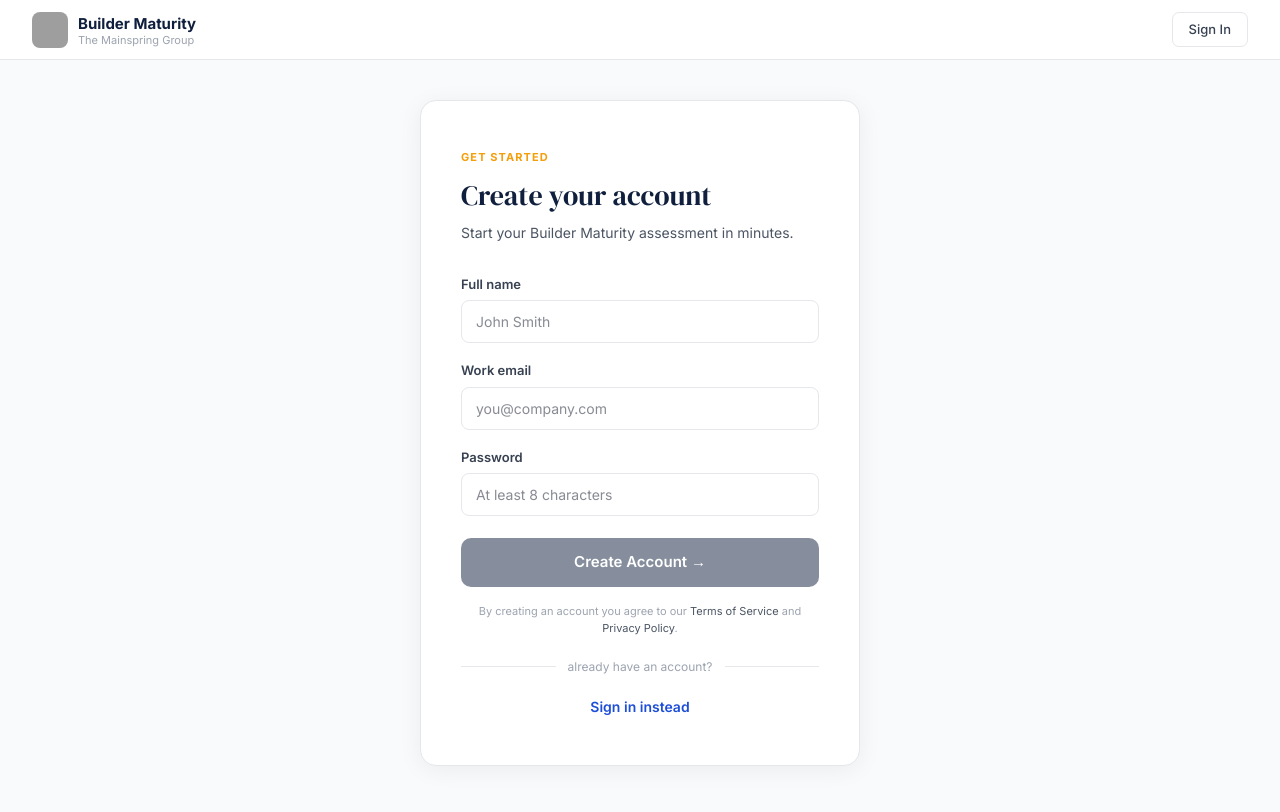
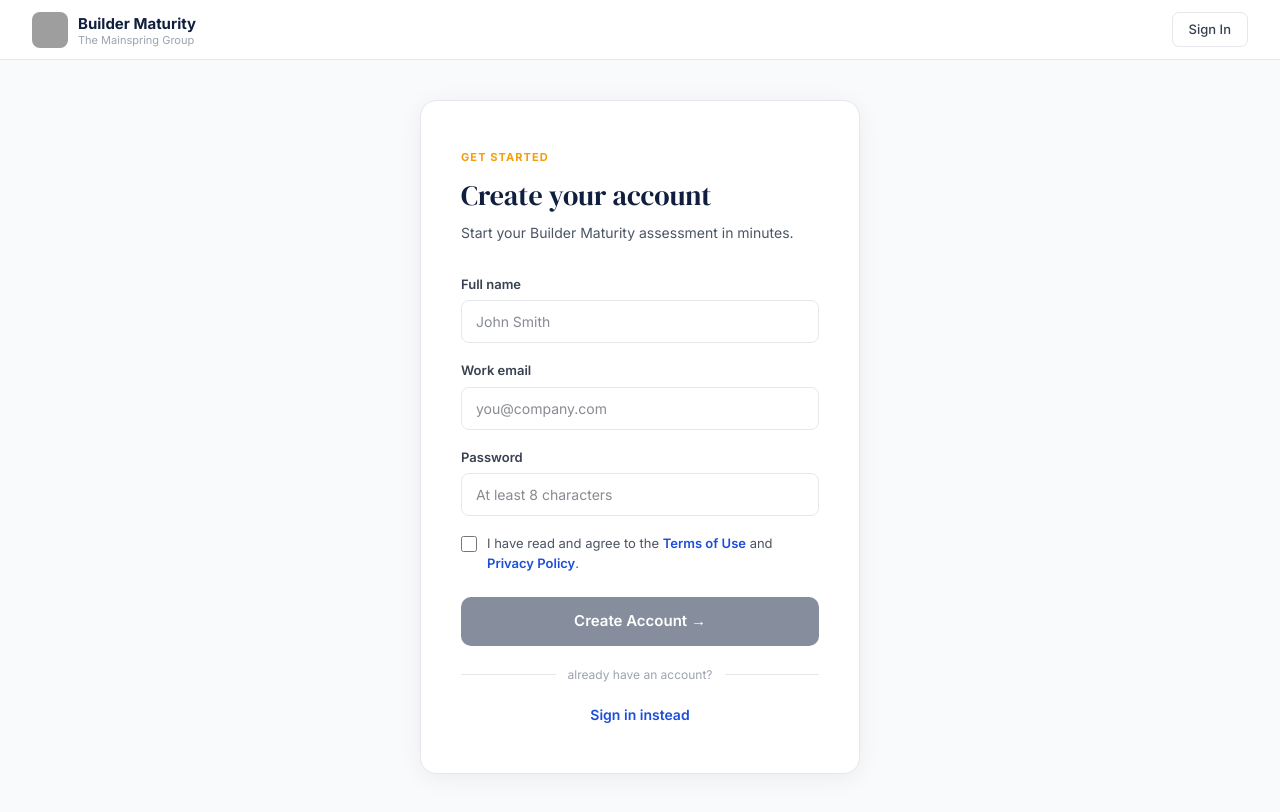
Before and after one commit to matt-tmg-hub/maturity, a Next.js app: page /signup in a window 1280 px wide. Built offline with nearby package versions, Linux system fonts and the light colour scheme; no server answers; grey boxes are pictures that could not be loaded.

Commit message:
Add terms/privacy checkbox to signup

```diff
--- a/app/signup/page.tsx
+++ b/app/signup/page.tsx
@@ -7,12 +7,14 @@
   const [fullName, setFullName] = useState('')
   const [email, setEmail] = useState('')
   const [password, setPassword] = useState('')
+  const [agreed, setAgreed] = useState(false)
   const [error, setError] = useState('')
   const [loading, setLoading] = useState(false)
   const router = useRouter()
   const supabase = createClient()
 
   async function handleSignup() {
+    if (!agreed) { setError('You must accept the Terms of Use and Privacy Policy to continue.'); return }
     if (password.length < 8) { setError('Password must be at least 8 characters.'); return }
     setLoading(true); setError('')
     const { error } = await supabase.auth.signUp({
@@ -42,13 +44,15 @@
         .field input:focus{border-color:var(--blue);}
         .btn-navy{width:100%;padding:13px;background:var(--navy);color:var(--white);font-size:15px;font-weight:600;border:none;border-radius:10px;cursor:pointer;margin-top:4px;font-family:var(--font);transition:opacity .15s;}
         .btn-navy:disabled{opacity:.5;cursor:not-allowed;}
-        .terms{font-size:11px;color:var(--gray-400);text-align:center;margin-top:16px;line-height:1.6;}
-        .terms a{color:var(--gray-600);}
         .divider{display:flex;align-items:center;gap:12px;margin:20px 0;}
         .divider-line{flex:1;height:1px;background:var(--gray-200);}
         .divider-text{font-size:12px;color:var(--gray-400);}
         .auth-switch{text-align:center;font-size:14px;color:var(--gray-600);}
         .auth-switch a{color:var(--blue);font-weight:600;text-decoration:none;}
+        .checkbox-row{display:flex;align-items:flex-start;gap:10px;margin-bottom:20px;}
+        .checkbox-row input[type=checkbox]{width:16px;height:16px;margin-top:2px;flex-shrink:0;cursor:pointer;accent-color:var(--navy);}
+        .checkbox-row label{font-size:13px;color:var(--gray-600);line-height:1.5;cursor:pointer;}
+        .checkbox-row a{color:var(--blue);font-weight:600;text-decoration:none;}
       `}</style>
 
       <nav style={{background:'#fff',borderBottom:'1px solid #e5e7eb',padding:'0 2rem',height:60,display:'flex',alignItems:'center',justifyContent:'space-between'}}>
@@ -71,10 +75,15 @@
           <div className="field"><label>Full name</label><input type="text" value={fullName} onChange={e => setFullName(e.target.value)} placeholder="John Smith" /></div>
           <div className="field"><label>Work email</label><input type="email" value={email} onChange={e => setEmail(e.target.value)} placeholder="you@company.com" /></div>
           <div className="field"><label>Password</label><input type="password" value={password} onChange={e => setPassword(e.target.value)} onKeyDown={e => e.key === 'Enter' && handleSignup()} placeholder="At least 8 characters" /></div>
-          <button className="btn-navy" onClick={handleSignup} disabled={loading || !email || !password || !fullName}>
+          <div className="checkbox-row">
+            <input type="checkbox" id="agree" checked={agreed} onChange={e => setAgreed(e.target.checked)} />
+            <label htmlFor="agree">
+              I have read and agree to the <a href="/terms" target="_blank">Terms of Use</a> and <a href="/privacy" target="_blank">Privacy Policy</a>.
+            </label>
+          </div>
+          <button className="btn-navy" onClick={handleSignup} disabled={loading || !email || !password || !fullName || !agreed}>
             {loading ? 'Creating account...' : 'Create Account →'}
           </button>
-          <p className="terms">By creating an account you agree to our <a href="/terms">Terms of Service</a> and <a href="/privacy">Privacy Policy</a>.</p>
           <div className="divider"><div className="divider-line"/><span className="divider-text">already have an account?</span><div className="divider-line"/></div>
           <p className="auth-switch"><a href="/login">Sign in instead</a></p>
         </div>
```
